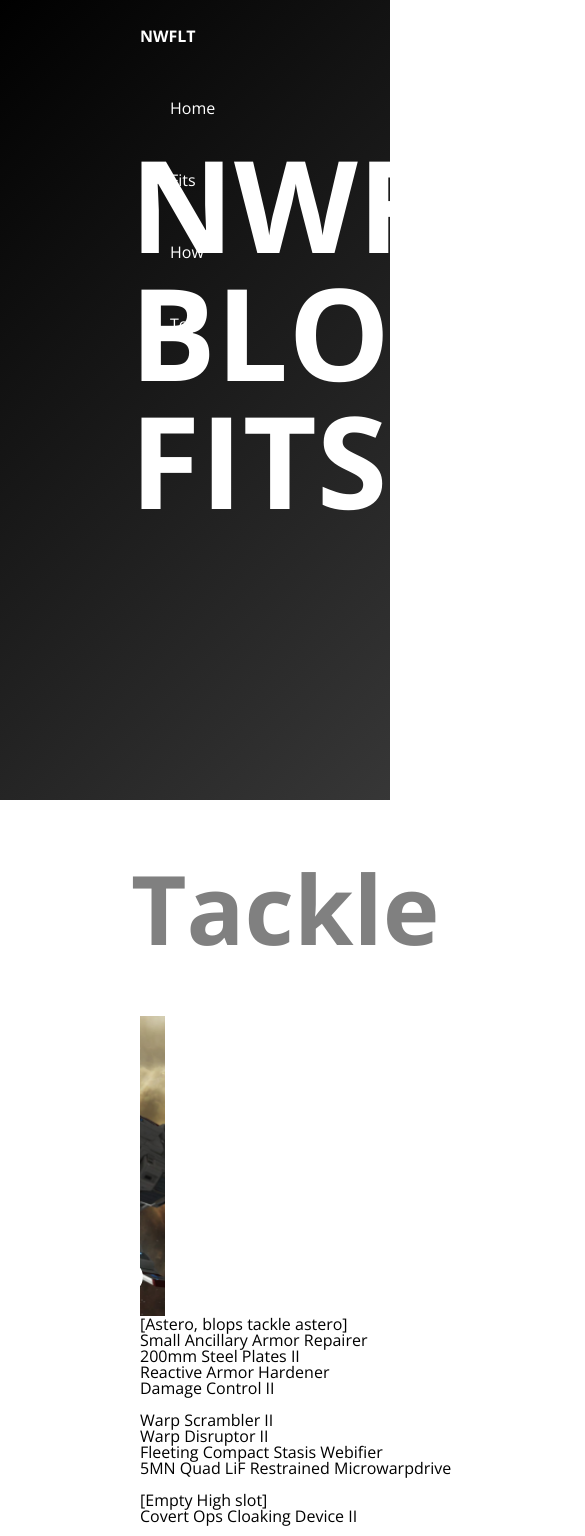
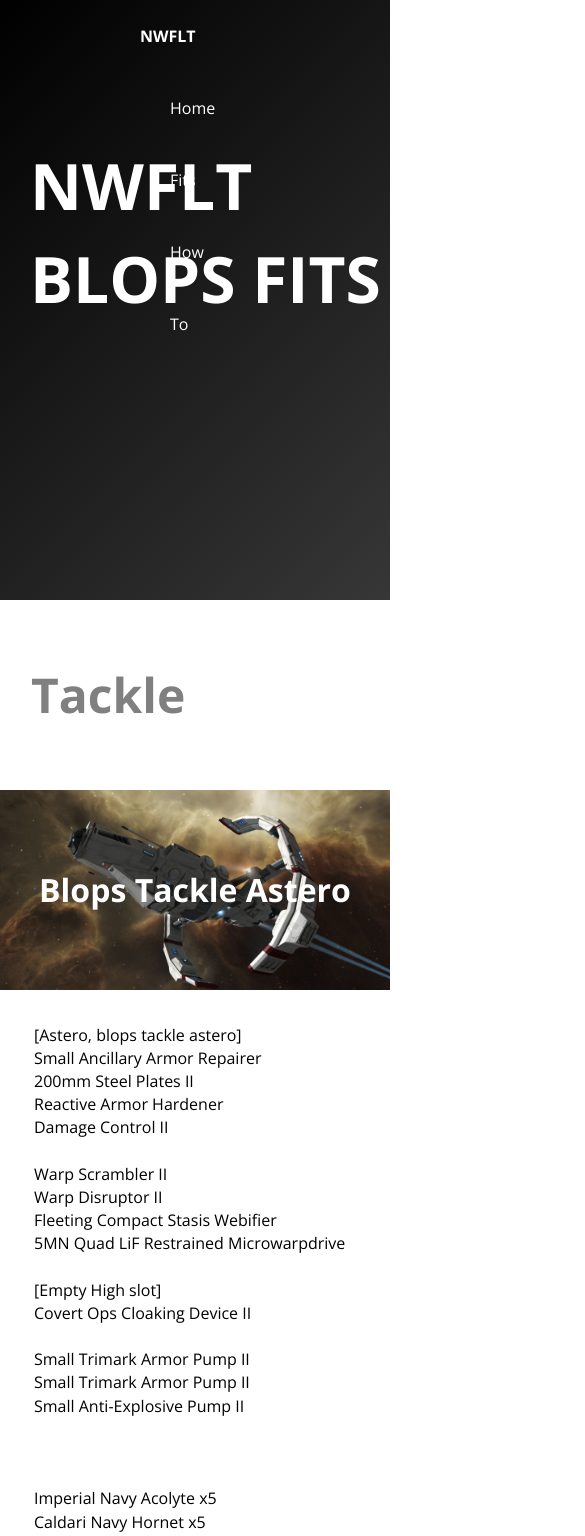
Before and after one commit to jlclarke13/nwfltblops, an Angular app: page /fits in a window 390 px wide. Shown: the top 1536 px of the page, 585 px wide, since content can reach past the window. Built offline with nearby package versions, Linux system fonts and the light colour scheme.

Commit message:
Responsive styles added

```diff
--- a/src/app/components/layout_components/hero/hero.component.scss
+++ b/src/app/components/layout_components/hero/hero.component.scss
@@ -45,68 +45,23 @@ h1 {
 	margin-left: $large-margin - 10px;
 }
 
-.circle-container {
-	margin-top: 60px;
-	margin-left: $large-margin;
+
+@media screen and (max-width: 1080px) {
+	h1 {
+		font-size: 6em;
+	}
 }
 
-.cs-splash {
-	@extend %block-relative-full;
-
-	.first,
-	.second,
-	.third {
-		@include opacity(0, 0);
-		@include animation(title-float 2000ms 1);
-		@include animation-fill-mode(forwards);
-		position: relative;
+@media screen and (max-width: 960px) {
+	h1 {
+		font-size: 4em;
 	}
 
-	.second {
-		@include animation-delay(450ms);
-	}
-
-	.third {
-		@include animation-delay(900ms);
+	.inner {
+		height: 600px;
 	}
 
 	.title-container {
-		margin: 0;
-		padding-left: $large-margin;
-		position: absolute;
-		left: 0;
-		top:50%;
-		transform: translate(0, -50%);
-		color: #fff;
-	}
-
-	.ls-container {
-		position: absolute;
-		width: 68%;
-		height: 100%;
-		background: #000;
-	}
-	.rs-container {
-		margin:0;
-		position: absolute;
-		width: 32%;
-		height: auto;
-		right: 0;
-		left: auto;
-		top: 50%;
-		transform: translate(0, -50%);
-		text-align: center;
-
-		h2 {
-			margin-top:20px;
-			margin-left: 20px;
-			font-size: 3em;
-		}
-
-		.circle-container {
-			@extend %in-block-relative;
-			margin: 0;
-			width: 86%;
-		}
+		margin-left: $large-margin-mobile - 10px;
 	}
 }
--- a/src/app/components/layout_components/main-nav/main-nav.component.scss
+++ b/src/app/components/layout_components/main-nav/main-nav.component.scss
@@ -68,3 +68,8 @@ li {
 		font-weight: 700;
 	}
 }
+
+
+@media screen and (max-width: 1080px) {
+
+}
--- a/src/app/components/view_components/fits/fits.component.html
+++ b/src/app/components/view_components/fits/fits.component.html
@@ -13,7 +13,11 @@
 								<img class="cover" [src]="'assets/images/' + ship.imgPath" />
 								<h3>{{ ship.name }}</h3>
 							</header>
-							<pre>{{ ship.fit }}</pre>
+							<div class="content">
+								<div class="inner">
+									<pre>{{ ship.fit }}</pre>
+								</div>
+							</div>
 						</div>
 					</li>
 				</ul>
--- a/src/app/components/view_components/fits/fits.component.scss
+++ b/src/app/components/view_components/fits/fits.component.scss
@@ -28,8 +28,10 @@ img {
 	> li {
 		display: flex;
 		width: 50%;
+	}
+}
 
-		> .card {
+.card {
 	@extend %block-relative;
 	width: 100%;
 	padding: 0 $small-margin $med-margin;
@@ -56,6 +58,93 @@ img {
 			object-fit: cover;
 		}
 	}
+
+	.content {
+		.inner {
+			padding: $small-margin;
 		}
 	}
 }
+
+
+@media screen and (max-width: 1559px) {
+	.card {
+		header {
+			height: 200px;
+
+			h3 {
+				font-size: 2em;
+				right: auto;
+				left: 20px;
+			}
+		}
+	}
+}
+
+@media screen and (max-width: 1080px) {
+	h2 {
+		font-size: 5em;
+	}
+
+	.card {
+		header {
+			height: 300px;
+
+			h3 {
+				font-size: 3em;
+			}
+		}
+
+		.content {
+			.inner {
+				padding: $small-margin + 4px;
+			}
+		}
+	}
+
+	.cards {
+		> li {
+			width: 100%;
+		}
+	}
+}
+
+@media screen and (max-width: 960px) {
+	h2 {
+		font-size: 3em;
+		margin-left: 31px;
+	}
+
+	.inner {
+		padding: $med-margin 0;
+	}
+
+	.card {
+		padding: 0 0 $med-margin;
+
+		header {
+			height: 200px;
+
+			h3 {
+				font-size: 2em;
+				left: 33px;
+			}
+		}
+	}
+}
+
+@media screen and (max-width: 600px) {
+	.card {
+		header {
+			h3 {
+				font-size: 2em;
+				bottom: auto;
+				top: 50%;
+				left: 50%;
+				width: 100%;
+				text-align: center;
+				transform: translate(-50%, -50%);
+			}
+		}
+	}
+}
--- a/src/mixins.scss
+++ b/src/mixins.scss
@@ -20,9 +20,16 @@
 }
 
 @mixin box-sizing($property) {
--webkit-box-sizing: $property;
-   -moz-box-sizing: $property;
-        box-sizing: $property;
+  -webkit-box-sizing: $property;
+     -moz-box-sizing: $property;
+          box-sizing: $property;
+}
+
+@mixin box-shadow($property) {
+
+  -webkit-box-shadow: $property;
+     -moz-box-shadow: $property;
+          box-shadow: $property;
 }
 
 @mixin opacity($hundred, $tenth) {
--- a/src/styles.scss
+++ b/src/styles.scss
@@ -73,6 +73,7 @@ body {
 	font-family: 'Open Sans', 'Arial', sans-serif;
 	font-weight: 400;
 	font-size: 16px;
+	line-height: 1.45;
 }
 
 app-root {
--- a/src/variables.scss
+++ b/src/variables.scss
@@ -1,4 +1,6 @@
 $large-margin: 140px;
+$large-margin-mobile: 40px;
+
 $med-margin: 60px;
 $small-margin: 30px;
 
```
Lines whose indentation alone changed are shown as unchanged.
